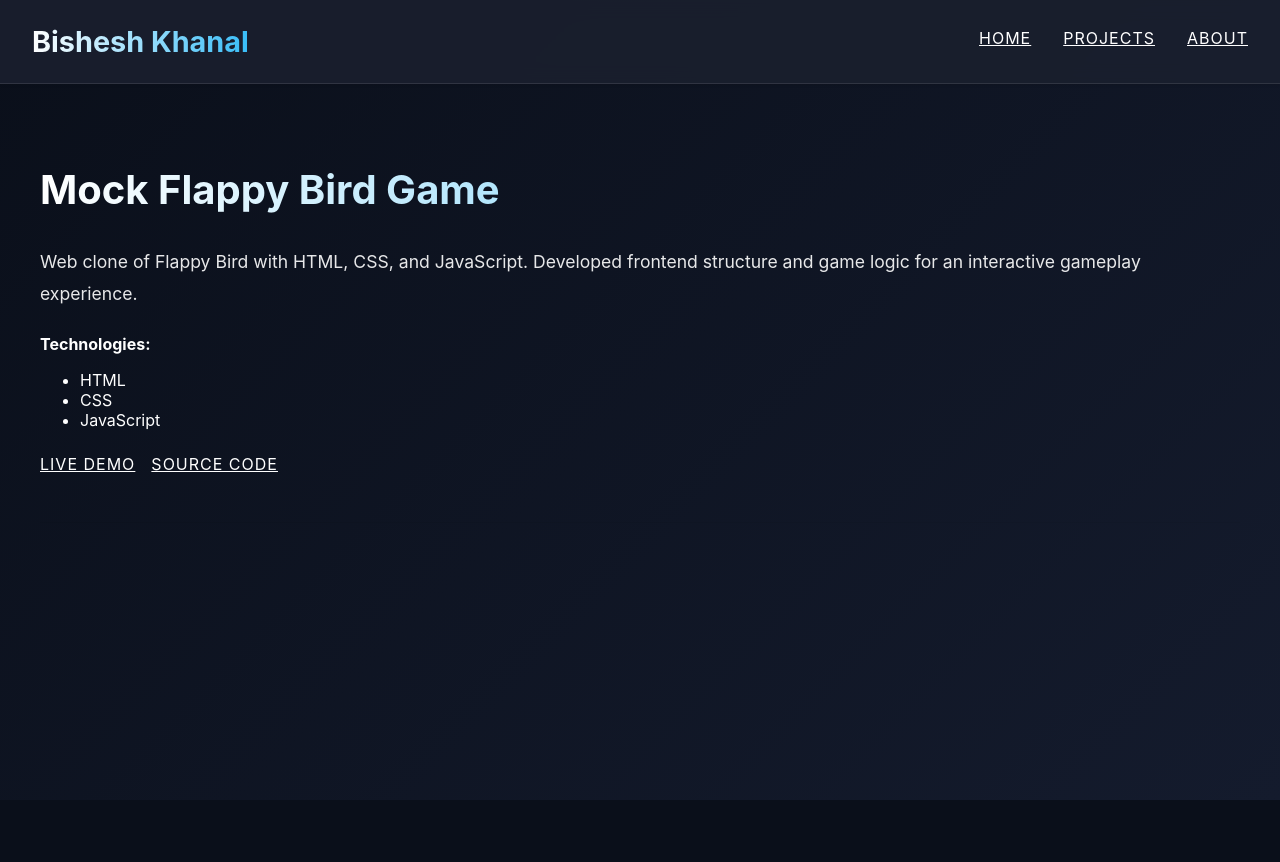
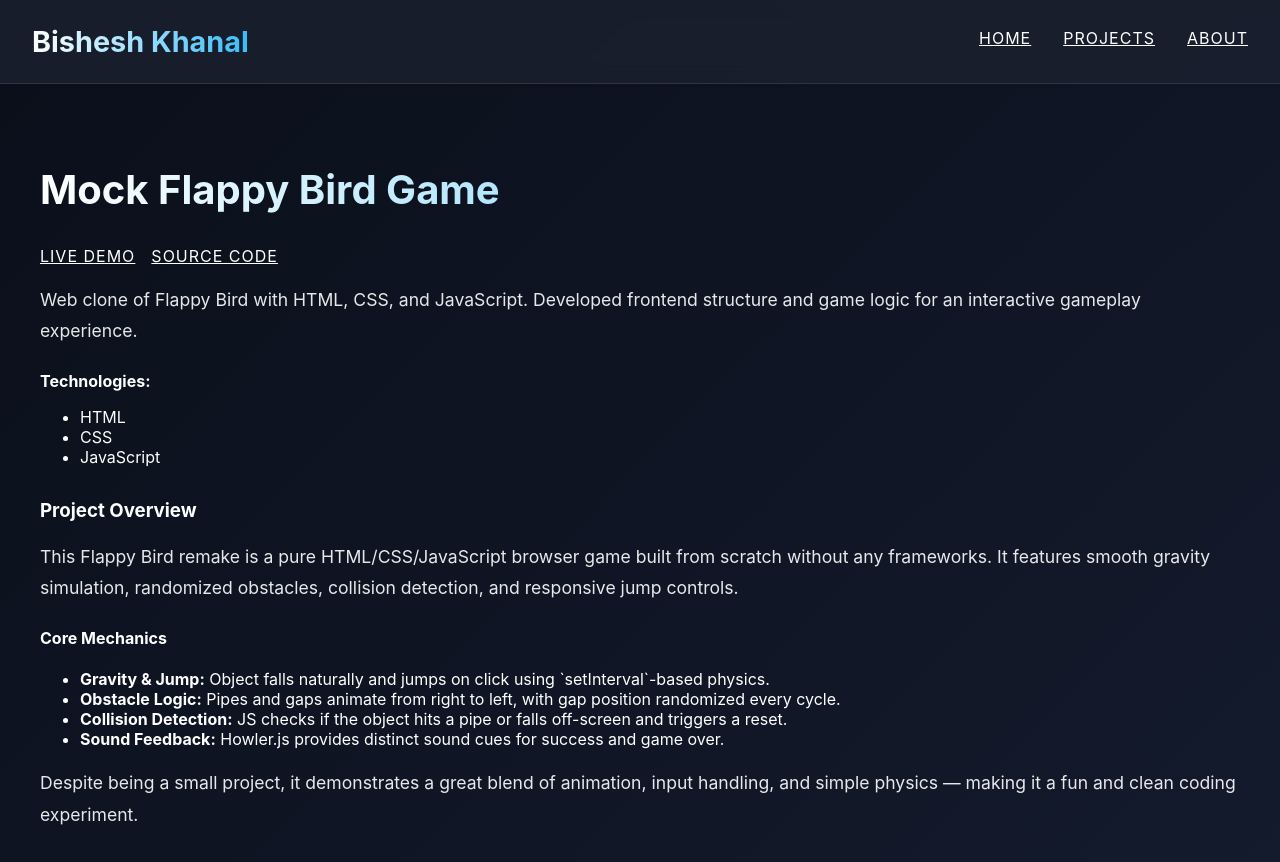
Before and after one commit to bisheshkhanal/bishesh-portfolio, a React (Create React App) app: page /projects/flappy-bird-clone in a window 1280 px wide. Shown: the top 862 px of the page. Before the commit the page ends 800 px from the top, so only its background shows below. Built offline with nearby package versions, Linux system fonts and the light colour scheme.

Commit message:
more projects sections update

```diff
--- /dev/null
+++ b/src/content/FlappyBirdDetails.jsx
@@ -0,0 +1,23 @@
+const FlappyBirdDetails = () => (
+  <div>
+    <h3>Project Overview</h3>
+    <p>
+      This Flappy Bird remake is a pure HTML/CSS/JavaScript browser game built from scratch without any frameworks.
+      It features smooth gravity simulation, randomized obstacles, collision detection, and responsive jump controls.
+    </p>
+
+    <h4>Core Mechanics</h4>
+    <ul>
+      <li><strong>Gravity & Jump:</strong> Object falls naturally and jumps on click using `setInterval`-based physics.</li>
+      <li><strong>Obstacle Logic:</strong> Pipes and gaps animate from right to left, with gap position randomized every cycle.</li>
+      <li><strong>Collision Detection:</strong> JS checks if the object hits a pipe or falls off-screen and triggers a reset.</li>
+      <li><strong>Sound Feedback:</strong> Howler.js provides distinct sound cues for success and game over.</li>
+    </ul>
+
+    <p>
+      Despite being a small project, it demonstrates a great blend of animation, input handling, and simple physics — making it a fun and clean coding experiment.
+    </p>
+  </div>
+);
+
+export default FlappyBirdDetails;
--- /dev/null
+++ b/src/content/IndieBunnyDetails.jsx
@@ -0,0 +1,27 @@
+const IndieBunnyDetails = () => (
+  <div>
+    <h3>Platform Overview</h3>
+    <p>
+      Indie Bunny is a full-stack game marketplace designed to uplift indie game developers through a unique
+      tipping and mystery reward system. Players can support developers directly, browse listings with region-adjusted
+      pricing, and receive surprise games from the Mystery Pool.
+    </p>
+
+    <h4>Key Features</h4>
+    <ul>
+      <li><strong>Tipping System:</strong> Players tip developers and get access to a mystery pool of games.</li>
+      <li><strong>Three Roles:</strong> Players, Developers (auto-upgrade after approval), and Admins.</li>
+      <li><strong>Dynamic Listings:</strong> Includes regular and temporary game promotions with time windows.</li>
+      <li><strong>Secure Auth:</strong> Firebase-managed login tied to role-specific views and Django logic.</li>
+      <li><strong>Database:</strong> Supabase-hosted PostgreSQL with full normalization, including wishlists, purchases, and tips.</li>
+    </ul>
+
+    <p>
+      The project combines cloud deployment (Render, Vercel, Supabase), a Django API, and a React interface
+      to create a developer-first, player-friendly indie ecosystem. It showcases scalable full-stack architecture,
+      thoughtful data modeling, and real-world marketplace logic.
+    </p>
+  </div>
+);
+
+export default IndieBunnyDetails;
--- /dev/null
+++ b/src/content/SecureWebSuiteDetails.jsx
@@ -0,0 +1,24 @@
+const SecureWebSuiteDetails = () => (
+  <div>
+    <h3>System Design Overview</h3>
+    <p>
+      SecureWebSuite is a Java-based secure networking application that provides both HTTP and reliable UDP-based file transfer services.
+      It features a multithreaded server capable of handling concurrent clients and authenticates all users using SHA-256 hashing.
+    </p>
+
+    <h4>Core Components</h4>
+    <ul>
+      <li><strong>Authenticator:</strong> Validates user credentials using SHA-256 digests.</li>
+      <li><strong>HttpServer & Client:</strong> Classic socket-based HTTP server with multithreaded request handling.</li>
+      <li><strong>Stop-and-Wait File Transfer:</strong> Custom UDP protocol to ensure packet reliability for larger files.</li>
+      <li><strong>FileDownloader & FileUtils:</strong> Modular utilities for secure download and file management operations.</li>
+    </ul>
+
+    <p>
+      This suite demonstrates secure socket programming, custom protocol design, and fault-tolerant networking behavior —
+      making it a robust model for building low-level secure communications.
+    </p>
+  </div>
+);
+
+export default SecureWebSuiteDetails;
--- /dev/null
+++ b/src/content/ZenMateDetails.jsx
@@ -0,0 +1,35 @@
+const ZenMateDetails = () => (
+  <div>
+    <h3>ZenMate (WIP)</h3>
+    <p>
+      ZenMate is a full-stack meditation and mindfulness app designed to help users track sessions, maintain mental
+      well-being, and stay motivated through social and AI-powered features. The app reflects solid system design,
+      scalable architecture, and thoughtful user-centric workflows.
+    </p>
+
+    <h4>Planned Core Features</h4>
+    <ul>
+      <li><strong>Session Tracking:</strong> Users log meditation duration, mood, and notes, with session types and privacy options.</li>
+      <li><strong>Streaks & Milestones:</strong> Daily streak tracking and milestone achievements (weekly/monthly) with EXP rewards.</li>
+      <li><strong>Friend System:</strong> Mutual friend requests and visibility control to track and compare progress with peers.</li>
+      <li><strong>AI Chatbot:</strong> A server-hosted AI assistant (powered by phi-2 on AWS EC2) that analyzes session history to deliver personalized support.</li>
+      <li><strong>Subscriptions:</strong> Premium users unlock AI chatbot access, full streak insights, and long-term session analytics via Stripe, Apple Pay, or Google Pay.</li>
+    </ul>
+
+    <h4>Tech Stack</h4>
+    <ul>
+      <li><strong>Frontend:</strong> React Native with Expo</li>
+      <li><strong>Backend:</strong> Django REST Framework with PostgreSQL</li>
+      <li><strong>Auth:</strong> Supabase Auth (JWT-based)</li>
+      <li><strong>Hosting:</strong> Render (backend) + Supabase (PostgreSQL)</li>
+      <li><strong>AI Chatbot:</strong> FastAPI server on AWS EC2 running a local LLM (phi-2)</li>
+    </ul>
+
+    <p>
+      ZenMate is being built with scalability and utility in mind. It emphasizes meaningful mental health support
+      over glamor, and demonstrates full-stack cloud-native architecture with real-world AI integration.
+    </p>
+  </div>
+);
+
+export default ZenMateDetails;
--- a/src/data/projectsData.js
+++ b/src/data/projectsData.js
@@ -5,7 +5,7 @@
     description:
       "Full-stack game marketplace built with Django, React, and PostgreSQL. Supports tipping, mystery redemptions, user authentication, and game approval.",
     technologies: ["React", "Django", "PostgreSQL", "Firebase", "Supabase", "Render", "Vercel"],
-    images: [], // 🔶 Add screenshots if available
+    images: [],
     demoLink: "https://indie-bunny-marketplace.vercel.app/home",
     repoLink: "https://github.com/bisheshkhanal/Indie-Bunny-Marketplace",
   },
@@ -15,13 +15,13 @@
     description:
       "Real-time multiplayer text game using FastAPI containers and React frontend, with custom master clock and proxy servers for distributed consistency.",
     technologies: ["FastAPI", "React", "Docker", "Distributed Systems Principles"],
-    images: [], // 🔶 Add screenshots
+    images: [],
     demoLink: null,
     repoLink: "https://github.com/bisheshkhanal/Distributed-Chat-Game",
   },
   {
     id: "zenmate-app",
-    title: "ZenMate Meditation App",
+    title: "ZenMate Meditation App [WIP]",
     description:
       "Meditation tracking mobile app built with React Native and Django. Includes Supabase PostgreSQL, Firebase Auth, and an AWS-hosted AI chatbot using phi-2.",
     technologies: ["React Native", "Expo", "Django", "PostgreSQL", "Supabase", "AWS", "phi-2"],
@@ -46,7 +46,7 @@
       "Web clone of Flappy Bird with HTML, CSS, and JavaScript. Developed frontend structure and game logic for an interactive gameplay experience.",
     technologies: ["HTML", "CSS", "JavaScript"],
     images: [],
-  demoLink: "/projects/flappy-bird",
+    demoLink: `${process.env.PUBLIC_URL}/flappy/flappy.html`,
     repoLink: "https://github.com/pranabmainali/Flappy_Bird_Game"
   }
 ];
--- a/src/pages/FlappyGame.js
+++ b/src/pages/FlappyGame.js
@@ -1,4 +1,6 @@
 export default function FlappyGame() {
+  console.log("📦 FlappyGame mounted");
+
   return (
     <section>
       <h2>Flappy Bird Clone</h2>
--- a/src/pages/ProjectDetail.js
+++ b/src/pages/ProjectDetail.js
@@ -3,6 +3,10 @@
 import { useParams } from 'react-router-dom';
 import projects from '../data/projectsData';
 import ChatGameDetails from '../content/chatgameDetails';
+import SecureWebSuiteDetails from '../content/SecureWebSuiteDetails';
+import IndieBunnyDetails from '../content/IndieBunnyDetails';
+import ZenMateDetails from '../content/ZenMateDetails';
+import FlappyBirdDetails from '../content/FlappyBirdDetails';
 
 export default function ProjectDetail() {
   const { id } = useParams();
@@ -13,6 +17,31 @@
   return (
     <section>
       <h2>{project.title}</h2>
+
+      <div style={{ margin: '1rem 0' }}>
+        {project.demoLink && (
+          <a
+            href={project.demoLink}
+            target="_blank"
+            rel="noopener noreferrer"
+            className="nav-link"
+          >
+            Live Demo
+          </a>
+        )}
+        {project.repoLink && (
+          <a
+            href={project.repoLink}
+            target="_blank"
+            rel="noopener noreferrer"
+            className="nav-link"
+            style={{ marginLeft: '1rem' }}
+          >
+            Source Code
+          </a>
+        )}
+      </div>
+
       <p>{project.description}</p>
       <div style={{ marginTop: '1.5rem' }}>
         <strong>Technologies:</strong>
@@ -34,18 +63,26 @@
           <ChatGameDetails />
         </div>
       )}
-      <div style={{ marginTop: '1.5rem' }}>
-        {project.demoLink && (
-          <a href={project.demoLink} target="_blank" rel="noopener noreferrer" className="nav-link">
-            Live Demo
-          </a>
-        )}
-        {project.repoLink && (
-          <a href={project.repoLink} target="_blank" rel="noopener noreferrer" className="nav-link" style={{ marginLeft: '1rem' }}>
-            Source Code
-          </a>
-        )}
-      </div>
+      {project.id === "securewebsuite" && (
+        <div style={{ marginTop: "2rem" }}>
+          <SecureWebSuiteDetails />
+        </div>
+      )}
+      {project.id === "indie-bunny" && (
+        <div style={{ marginTop: "2rem" }}>
+          <IndieBunnyDetails />
+        </div>
+      )}
+      {project.id === "zenmate-app" && (
+        <div style={{ marginTop: "2rem" }}>
+          <ZenMateDetails />
+        </div>
+      )}
+      {project.id === "flappy-bird-clone" && (
+        <div style={{ marginTop: "2rem" }}>
+          <FlappyBirdDetails />
+        </div>
+      )}
     </section>
   );
 }
```
Also changed, not shown: public/404.html (added, +43 -0 lines). Lines whose indentation alone changed are shown as unchanged.
